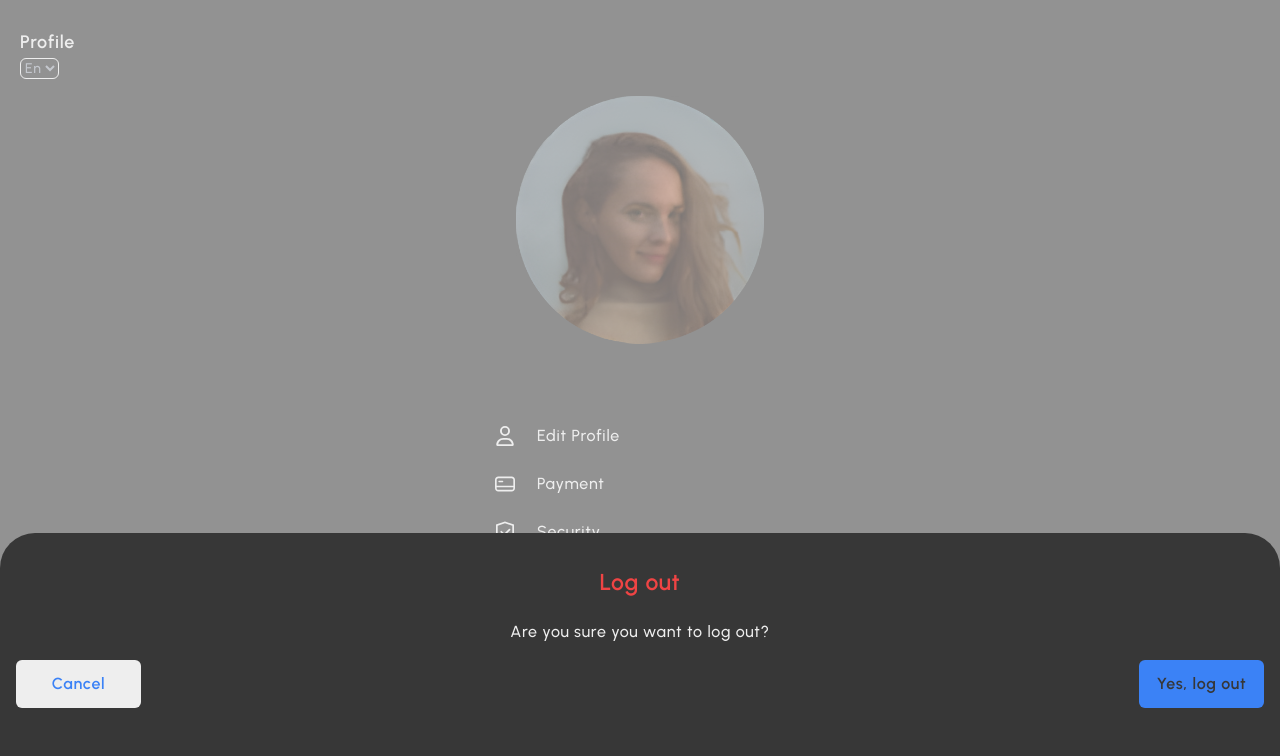
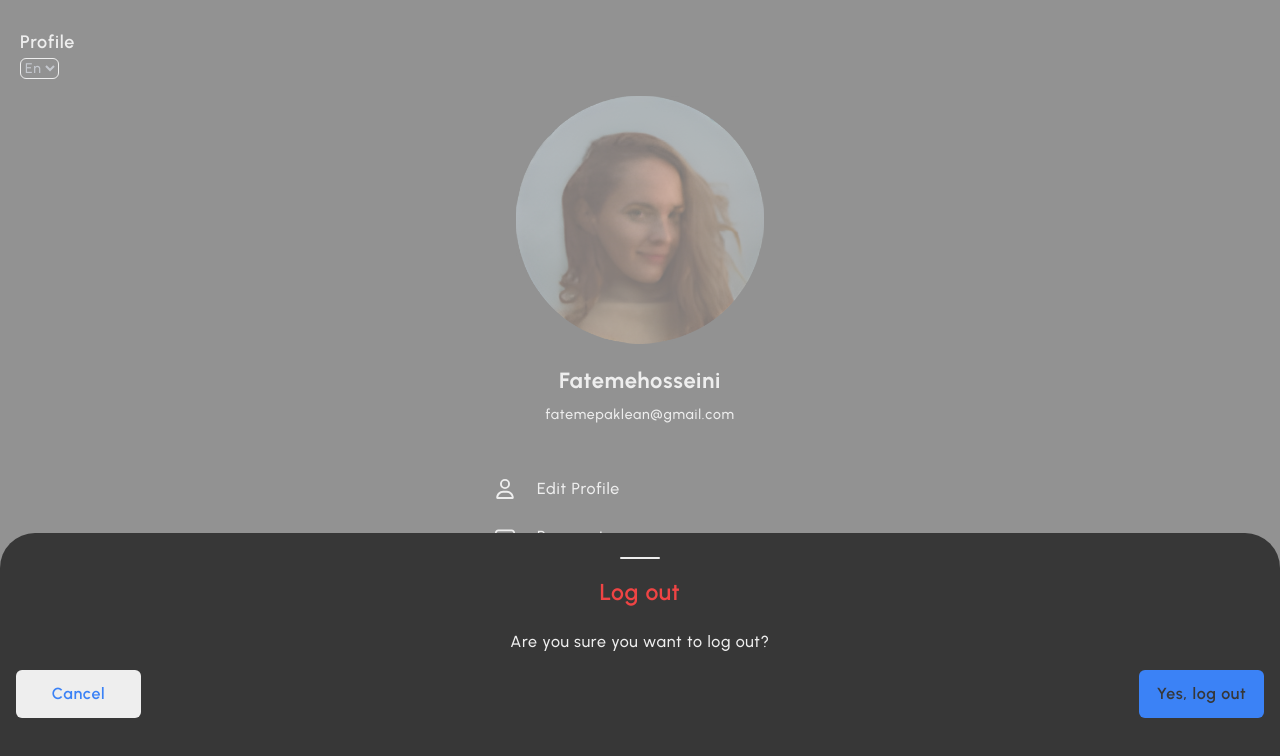
Before and after one commit to arshiiaww/Paklean-test, a React (Vite) app: page / in a window 1280 px wide. Both pictures are taken after a click on the item "Logout". Shown: the top 756 px of the page. Built offline with nearby package versions, Linux system fonts and the light colour scheme.

Commit message:
Added some styling

```diff
--- a/src/components/BottomSheet.tsx
+++ b/src/components/BottomSheet.tsx
@@ -15,7 +15,7 @@ const BottomSheet: React.FC = () => {
                     </Link>
                 </div>
                 <Link to="/" className="absolute top-[-30%] left-2/4 -translate-x-1/2">
-                    <div className="flex justify-center items-center w-14 h-14 rounded-full bg-blue hover:shadow-[0px_5px_15px_0px_#3b82f6]">
+                    <div className="flex justify-center items-center w-14 h-14 rounded-full bg-blue transition ease-in-out duration-150 hover:shadow-[0px_5px_15px_0px_#3b82f6]">
                         <BsCursorFill className="scale-150" style={{fill: "#373737"}} />
                     </div>
                 </Link>
--- a/src/pages/EditProfilePage.tsx
+++ b/src/pages/EditProfilePage.tsx
@@ -17,21 +17,23 @@ interface FormData {
   }
 
 const EditProfilePage: React.FC = () => {
-    const [formData, setFormData] = useState<FormData>({
-        fullName: '',
+    const fields = {
+        fullName: 'Fatemehosseini',
         firstName: '',
-        email: '',
+        email: 'fatemepaklean@gmail.com',
         birthDate: '',
         phoneNumber: '',
         gender: '',
-      });
+    }
+
+    const [formData, setFormData] = useState<FormData>(fields);
 
     const navigate = useNavigate();
 
     const handleSubmit = (e: React.FormEvent<HTMLFormElement>) => {
         e.preventDefault();
 
-        // Save the edited data into local storage or cookies
+        // Save the edited data into local storage
         localStorage.setItem('formData', JSON.stringify(formData));
 
         // Navigate back to the profile page
@@ -102,7 +104,7 @@ const EditProfilePage: React.FC = () => {
                     onChange={(newGender) => setFormData({ ...formData, gender: newGender })}
                     options={['Male', 'Female', 'Other']}
                 />
-                <button className='w-full mx-auto bg-blue text-gray rounded-md p-3 mt-8 text-sm font-black'>{t("editProfile.update")}</button>
+                <button className='w-full mx-auto bg-blue text-gray rounded-md p-3 mt-8 text-sm font-black transition ease-in-out duration-150 hover:text-blue hover:bg-white'>{t("editProfile.update")}</button>
             </form>
         </div>
     );
--- a/src/pages/ProfilePage.tsx
+++ b/src/pages/ProfilePage.tsx
@@ -21,9 +21,9 @@ interface FormData {
 
 const ProfilePage: React.FC = () => {
     const fields = {
-        fullName: '',
+        fullName: 'Fatemehosseini',
         firstName: '',
-        email: '',
+        email: 'fatemepaklean@gmail.com',
         birthDate: '',
         phoneNumber: '',
         gender: '',
@@ -71,7 +71,7 @@ const ProfilePage: React.FC = () => {
             <UserCard fullName={formData.fullName} email={formData.email} />
             <nav className='w-full min-[440px]:w-2/3 sm:w-1/2 lg:w-1/3 xl:w-1/4 min-[440px]:mx-auto'>
                 <ul>
-                    <li className='py-3 hover:bg-[#262626] rounded-md'>
+                    <li className='py-3 hover:bg-[#262626] rounded-md transition ease-in-out duration-150'>
                         <Link to="/edit-profile">
                             <div className='flex items-center text-blue-500 gap-6'>
                                 <FaRegUser className='scale-125 ml-3'/>
@@ -79,7 +79,7 @@ const ProfilePage: React.FC = () => {
                             </div>
                         </Link>
                     </li>
-                    <li className='py-3 hover:bg-[#262626] rounded-md'>
+                    <li className='py-3 hover:bg-[#262626] rounded-md transition ease-in-out duration-150'>
                         <Link to="/" >
                             <div className='flex items-center text-blue-500 gap-6'>
                                 <CgCreditCard className=' scale-125 ml-3' />
@@ -87,7 +87,7 @@ const ProfilePage: React.FC = () => {
                             </div>
                         </Link>
                     </li>
-                    <li className='py-3 hover:bg-[#262626] rounded-md'>
+                    <li className='py-3 hover:bg-[#262626] rounded-md transition ease-in-out duration-150'>
                         <Link to="/">
                             <div className='flex items-center text-blue-500 gap-6'>
                                 <AiOutlineSafety className='scale-150 ml-3' />
@@ -95,21 +95,22 @@ const ProfilePage: React.FC = () => {
                             </div>
                         </Link>
                     </li>
-                    <li className='py-3 text-red hover:bg-[#7f1d1d] hover:bg-opacity-35 rounded-md cursor-pointer' onClick={handleIsOpen}>
+                    <li className='py-3 text-red hover:bg-[#7f1d1d] hover:bg-opacity-35 rounded-md cursor-pointer transition ease-in-out duration-150' onClick={handleIsOpen}>
                         <div className='flex items-center text-blue-500 gap-6'>
                             <IoLogOutOutline className='scale-[1.7] ml-3' />
                             <span className=''>{t("profile.logout")}</span>
                         </div>
                         {isOpen &&
                                 <>
-                                <div className='fixed bottom-0 left-0 right-0 bg-gray h-1/3 p-4 transition-transform duration-300 text-white z-[2] rounded-t-[35px]'>
+                                <div className='fixed bottom-0 left-0 right-0 bg-gray h-1/3 p-4 transition ease-in-out duration-150 text-white z-[2] rounded-t-[35px]'>
+                                    <div className="bg-white w-10 h-[2px] mx-auto mt-2 rounded-md"></div>
                                     <h4 className='text-red text-[23px] text-center font-semibold pt-4'>{t("profile.log-out")}</h4>
                                     <p className='text-md text-left min-[440px]:text-center mt-5'>{t("profile.question")}</p>
                                     <div className="flex justify-between mt-4">
-                                      <button className="bg-white text-blue font-semibold rounded-md p-3 w-[125px]" onClick={handleIsOpen}>
+                                      <button className="bg-white text-blue font-semibold rounded-md p-3 w-[125px] transition ease-in-out duration-150 hover:text-white hover:bg-blue" onClick={handleIsOpen}>
                                       {t("profile.cancel")}
                                       </button>
-                                      <button className='bg-blue text-gray font-semibold rounded-md p-3 w-[125px]' onClick={handleLogout}>{t("profile.yes")}</button>
+                                      <button className='bg-blue text-gray font-semibold rounded-md p-3 w-[125px] transition ease-in-out duration-150 hover:text-red hover:bg-gray' onClick={handleLogout}>{t("profile.yes")}</button>
                                     </div>
                                 </div>
                                 <div className='flex fixed top-0 left-0 z-[1] w-full h-full bg-white opacity-50'></div>
```
